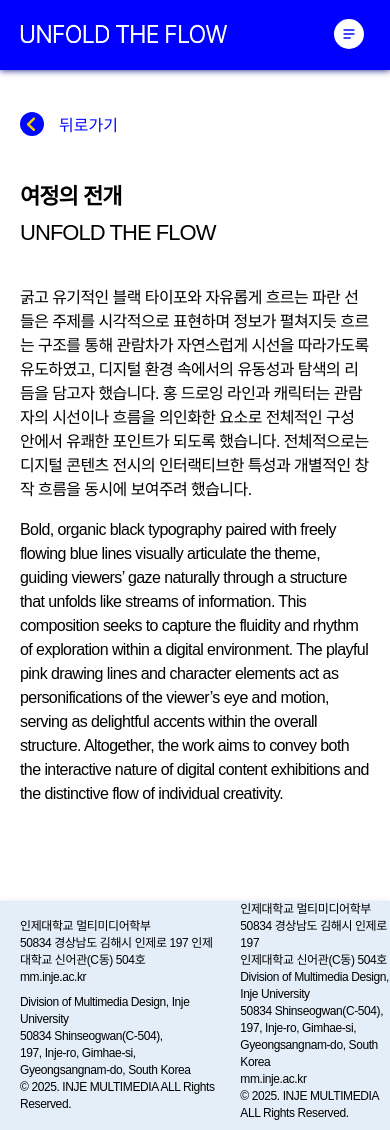
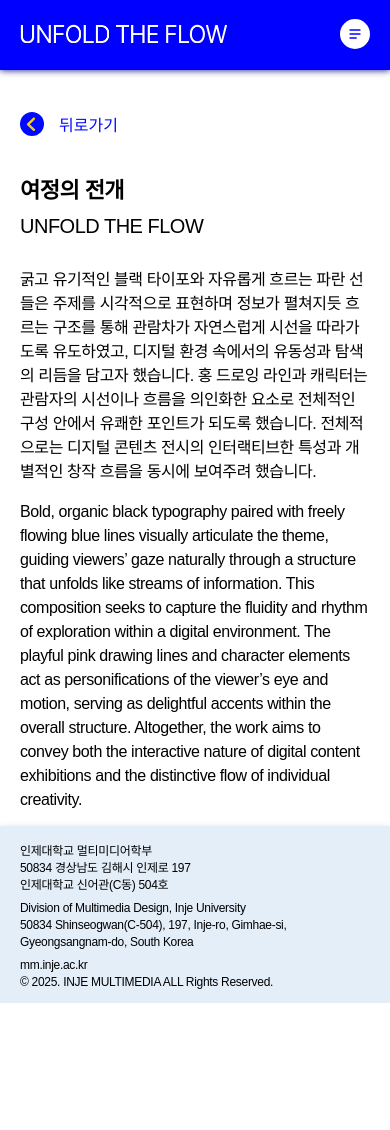
Before and after one commit to SEOJAE00/injemm2025, a React (Vite) app: page /about/unfoldtheflow in a window 390 px wide. After the commit the page ends 1003 px from the top, so only its background shows below. Built offline with nearby package versions, Linux system fonts and the light colour scheme; a web font is replaced by a local one.

Commit message:
최종수정 - 0828

```diff
--- a/src/css/About.css
+++ b/src/css/About.css
@@ -1,3 +1,8 @@
+/* 8/27
+- 어바웃 탭 갭 수정
+- 자간 수정 , 탭 활성화 폰트 굵기 수정
+( 탭 영역만 수정 )*/
+
 .about-page {
   background: #fff;
   box-sizing: border-box;
@@ -40,13 +45,17 @@
   flex-direction: column;
   justify-content: center;
   align-items: center;
-  gap: 3.647px;
+  gap: 4px;
   flex-shrink: 1;
   border-radius: 90px;
   background: #E4EEF9;
   cursor: pointer;
   user-select: none;
   transition: background-color 0.3s ease;
+  width: clamp(280px, 0vw, 286px);
+    height: 87px;
+    padding: 12.764px 21.882px;
+    min-width: 286px;
 }
 
 .tab-item.active {
@@ -56,6 +65,7 @@
 .tab-item.active .tab-title,
 .tab-item.active .tab-subtitle {
   color: #fff;
+  font-weight: 600;
 }
 
 .tab-title {
@@ -88,6 +98,7 @@
   font-size: 38px;
   font-weight: 600;
   letter-spacing: -0.95px;
+  line-height: 46px;
 }
 
 .text-wrapper-2 {
@@ -96,13 +107,15 @@
   font-weight: 400;
   letter-spacing: -0.95px;
   margin-top: 10px;
+  line-height: 46px;
 }
 
 .content-row {
   display: flex;
   gap: 40px;
   margin-top: 40px;
-  margin-bottom: 122px;
+  margin-bottom: 80px;
+  align-items: flex-start;
 }
 .content-row > div {
   flex: 1;
@@ -111,16 +124,17 @@
   display: flex;
   gap: 40px;
   margin-top: 40px;
-  margin-bottom: 122px;
+  margin-bottom: 59px;
+  align-items: flex-start;
 }
 .content-row-3 > div {
   flex: 1;
 }
 .content-row-vi {
   display: flex;
-  gap: 87px;
+  gap: 40px;
   margin-top: 40px;
-  margin-bottom: 122px;
+  margin-bottom: 49px;
 }
 
 .text-wrapper-body-left,
@@ -137,10 +151,12 @@
 
 .visualid_img {
   width: 100%;
-  max-width: 655px;
+  max-width: 700px;
   height: auto;
 }
-
+.vi-p {
+  margin-bottom: 34px;
+}
 /* -----------------------------------------------------------------
 반응형 시작
 -------------------------------------------------------------------*/
@@ -149,16 +165,9 @@
   max-width: 1200px;
   gap: 22px;
 }
-
-@media (max-width: 1920px) {
-  .tab-item {
-    width: clamp(280px, 0vw, 286px);
-    height: 87px;
-    padding: 12.764px 21.882px;
-    min-width: 286px;
-  }
+.text-wrapper-body-right {
+  margin-bottom: 0px;
 }
-
 .text-wrapper-body-left,
 .text-wrapper-body-right {
   font-size: 23px;
@@ -169,16 +178,18 @@
 .text-wrapper-2 {
   font-size: 38px;
 }
-
+.vi-p {
+  margin-bottom: 34px;
+}
 .visualid_img {
-  max-width: 655px;
+  max-width: 700px;
+  width: 100%;
   height: 100%;
 }
 
 .ab-con-body {
-  margin-top: 101px;
+  margin-top: 100px;
 }
-
 @media (max-width: 1300px) and (min-width: 1201px) {
   .tab-item {
     width: clamp(240px, 14vw, 286px);
@@ -199,22 +210,28 @@
     min-width: 208px;
     height: 63px;
     padding: 9px 16px;
+    gap: 3px;
   }
 
   .tab-title {
     font-size: 15px;
+    letter-spacing: -0.375px;
   }
   .tab-subtitle {
     font-size: 11px;
+    letter-spacing: -0.275px;
   }
   .text-wrapper-body-left,
   .text-wrapper-body-right {
-    font-size: 23px;
-    line-height: 32px;
+    font-size: 20px;
+    line-height: 30px;
+    letter-spacing: -0.5px;
   }
   .text-wrapper,
   .text-wrapper-2 {
     font-size: 30px;
+    line-height: 36px;
+    letter-spacing: -0.75px;
   }
   img.visualid_img {
     max-width: 520px;
@@ -226,7 +243,7 @@
     box-sizing: border-box;
     width: 100%;
     max-width: 1500px;
-    padding: 47px 60px 0px 60px;
+    padding: 48px 60px 0px 60px;
     margin: 0 auto;
     display: block;
     position: relative;
@@ -238,21 +255,19 @@
     display: flex;
     gap: 24px;
     margin-top: 40px;
-    margin-bottom: 79px;
+    margin-bottom: 80px;
   }
-   .content-row-3 {
-    display: flex;
-    gap: 24px;
-    margin-top: 40px;
-    margin-bottom: 79px;
-  }
+
   .content-row-vi {
     display: flex;
     gap: 40px;
     margin-top: 40px;
-    margin-bottom: 79px;
+    margin-bottom: 80px;
   }
   .text-wrapper-body-right {
+    margin-bottom: 0px;
+  }
+  .vi-p{
     margin-bottom: 24px;
   }
 }
@@ -277,7 +292,7 @@
     gap: 40px;
     margin-top: 40px;
     flex-wrap: wrap;
-    margin-bottom: 122px;
+    margin-bottom: 80px;
   }
   .text-wrapper-body-left,
   .text-wrapper-body-right {
@@ -287,6 +302,9 @@
     margin: 0;
   }
   .text-wrapper-body-right {
+    margin-bottom: 0px;
+  }
+  .vi-p{
     margin-bottom: 24px;
   }
   img.visualid_img {
@@ -312,13 +330,11 @@
     font-size: 30px;
   }
   .mobile-back-nav {
-    display: flex;
+    display: block;
     align-items: center;
     gap: 8px;
-    position: fixed;
-    top: 16px;
-    left: 16px;
     z-index: 1000;
+    margin: 58px 0;
   }
 
   .back-button {
@@ -331,10 +347,8 @@
     font-weight: 300;
     font-size: 20px;
     color: #0009ff;
-    height: 24px;
     flex-shrink: 0;
     top: 138px;
-    position: fixed;
     left: 40px;
     transition: top 0.3s ease;
   }
@@ -359,7 +373,7 @@
     padding: 0px 40px;
   }
   .ab-con-body {
-    margin-top: 156px;
+    margin-top: 0px;
   }
 }
 
@@ -373,15 +387,29 @@
   .text-wrapper-body-right {
     margin-bottom: 16px;
   }
-  .text-wrapper,
-  .text-wrapper-2 {
+  .text-wrapper {
     font-size: 22px;
+    letter-spacing: -0.55px;
+    line-height: 26px;
   }
+    .text-wrapper-2 {
+      font-size: 20px;
+      line-height: 24px;
+      letter-spacing: -0.5px;
+    }
   .about-page {
     width: 100%;
     padding: 0 20px;
     margin: 0px;
   }
+  .mobile-back-nav {
+    display: block;
+    align-items: center;
+    gap: 8px;
+    z-index: 1000;
+    margin: 42px 0;
+  }
+
   .back-button svg {
     width: 24px;
     height: 24px;
@@ -392,7 +420,7 @@
     font-size: 16px;
   }
   .ab-con-body {
-    margin-top: 108px;
+    margin-top: 0px
   }
   .content-row {
     display: flex;
@@ -415,20 +443,7 @@
 }
 
 /* 기본 레이아웃 */
-.content-row {
-  display: flex;
-  gap: 44px;
-  margin-top: 40px;
-  margin-bottom: 122px;
-  align-items: flex-start;
-}
-.content-row-3 {
-  display: flex;
-  gap: 44px;
-  margin-top: 40px;
-  margin-bottom: 122px;
-  align-items: flex-start;
-}
+
 
 /* 테이블 컨테이너 */
 .committee-table {
@@ -436,7 +451,7 @@
     flex-direction: column;
     gap: 10px;
     width: 100%;
-    max-width: 698px; /* 고정 제한 제거 */
+    max-width: 700px; /* 고정 제한 제거 */
     flex: 1; /* 반반 중 왼쪽 */
 }
 
@@ -463,25 +478,29 @@
   overflow: hidden;
   text-overflow: ellipsis;
   font-size: 20px;
+  line-height: 24px;
+  letter-spacing: -0.5px;
 }
 
 /* 팀원 */
 .team-members {
   flex: 1;
   text-align: left;
-  padding-left: 70px;
+  padding-left: 90px;
   padding-right: 20px;
   font-weight: 400;
   white-space: nowrap;
   overflow: hidden;
   text-overflow: ellipsis;
   font-size: 20px;
+  letter-spacing: -0.5px;
+  line-height: 24px;
 }
 
 /* 오른쪽 설명 */
 .ab-right {
   flex: 1;
-  max-width: 655px;
+  max-width: 700px;
 }
 
 .text-wrapper-body-right {
@@ -489,7 +508,7 @@
   font-weight: 400;
   line-height: 32px;
   letter-spacing: -0.575px;
-  margin-bottom: 34px;
+
 }
 
 /* --- 1920px 이상 --- */
@@ -502,13 +521,21 @@
 /* --- 1200px 이하 --- */
 @media (max-width: 1200px) {
   .content-row {
-    gap: 24px;
-    margin-bottom: 79px;
+    gap: 40px;
+    margin-bottom: 80px;
 
   }
+  .committee-table {
+    display: flex;
+    flex-direction: column;
+    gap: 10px;
+    width: 100%;
+    max-width: 520px; /* 고정 제한 제거 */
+    flex: 1; /* 반반 중 왼쪽 */
+}
   .content-row-3 {
-    gap: 24px;
-    margin-bottom: 79px;
+    gap: 40px;
+    margin-bottom: 80px;
 
   }
   .committee-row {
@@ -518,7 +545,7 @@
   .text-wrapper-body-right {
     font-size: 20px;
     line-height: 30px;
-    margin-bottom: 24px;
+    letter-spacing: -0.5px;
   }
   .team-name {
     flex: 0 0 200px;
@@ -535,7 +562,7 @@
   .team-members {
     flex: 1;
     text-align: left;
-    padding-left:0px;
+    padding-left:18px;
     font-weight: 400;
     white-space: nowrap;
     overflow: hidden;
@@ -563,6 +590,9 @@
     width: 100%;
     max-width: 1000px;
 }
+.team-members {
+  padding-left: 115px;
+}
 }
 
 /* --- 768px 이하 --- */
@@ -570,12 +600,12 @@
   .content-row {
     flex-direction: column-reverse;
     gap: 24px;
-    margin-bottom: 79px;
+    margin-bottom: 80px;
   }
   .content-row-3 {
     flex-direction: column;
     gap: 24px;
-    margin-bottom: 79px;
+    margin-bottom: 80px;
   }
   .committee-table {
     max-width: 1000px;
@@ -597,16 +627,18 @@
     text-overflow: ellipsis;
     /* font-size: 16px; */
     font-size: 16px;
+    letter-spacing: -0.4px;
 }
   .team-members {
     flex: 1;
     text-align: left;
-    padding-left:0px;
+    padding-left:115px;
     font-weight: 400;
     white-space: nowrap;
     overflow: hidden;
     text-overflow: ellipsis;
     font-size: clamp(16px, 1vw, 16px);
+    letter-spacing: -0.4px;
 }
   .ab-right {
     max-width: 100%;
@@ -640,11 +672,13 @@
     line-height: 24px;
     flex: 0;
     padding-left: 20px;
+    letter-spacing: -0.4px;
   }
   .text-wrapper-body-right {
     font-size: 16px;
     line-height: 24px;
     margin-bottom: 16px;
+    letter-spacing: -0.4px;
   }
 
 }
@@ -652,43 +686,53 @@
 @media (max-width: 390px) {
   .content-row {
     flex-direction: column-reverse;
-    gap: 16px;
-    margin-bottom: 79px;
+    gap: 30px;
+    margin-bottom: 14px;
   }
   .content-row-3 {
     flex-direction: column;
     gap: 16px;
-    margin-bottom: 79px;
+    margin-bottom: 14px;
   }
   .committee-table{
     gap: 16px;
   }
   .committee-table{
-    margin-top: 14px;
+    margin-top: 0px;
   }
   .committee-row {
     flex-direction: column;
     align-items: flex-start;
-    padding: 14px 0px;
+    padding: 16px 20px;
     height: auto;
   }
   .team-name {
     font-size: 20px;
-    margin-bottom: 4px;
-    line-height: 30px;
+    margin-bottom: 10px;
+    line-height: 24px;
     flex: 0;
-    padding-left: 20px;
+    padding-left: 0px;
+    letter-spacing: -0.5px;
   }
   .team-members {
     font-size: 16px;
     padding-left: 0;
-    line-height: 24px;
+    line-height: 19px;
     flex: 0;
-    padding-left: 20px;
+    padding-left: 0px;
+    letter-spacing: -0.4px;
   }
   .text-wrapper-body-right {
     font-size: 16px;
     line-height: 24px;
+    margin-bottom: 0px;
+    letter-spacing: -0.4px;
+  }
+  .text-wrapper-body-left{
+
+  letter-spacing: -0.4px;
+  }
+  .vi-p{
     margin-bottom: 16px;
   }
 }
--- a/src/css/Footer.css
+++ b/src/css/Footer.css
@@ -4,6 +4,9 @@
   box-shadow: 0 0 5px 0 rgba(0, 4, 125, 0.1);
   display: flex;
   justify-content: center;
+}
+.f-p-390 {
+  display: none;
 }
 
 .inje-footer-group {
@@ -13,8 +16,12 @@
   justify-content: flex-start;
   align-items: center;
   padding: 24px 60px;
-  gap: 22%;
+  gap: 38px;
 }
+.inje-footer-group-390 {
+ display: none;
+}
+
 
 .inje-footer-group-p-left,
 .inje-footer-group-p-right {
@@ -26,31 +33,79 @@
   letter-spacing: -0.4px;
   margin: 0;
   text-align: left;
+  width: 100%;
+  max-width: 700px;
 }
+
 
 /* ===== 1200px 이하 ===== */
 @media (max-width: 1200px) {
   .inje-footer-group {
     padding: 24px 60px;
-    gap: 18%;
+    gap: 68px;
   }
-  .inje-footer-group-p-left,
+  .inje-footer-group-p-left {
+    font-size: 16px;
+    line-height: 24px;
+    letter-spacing: -0.4px;
+    width: 100%;
+    max-width: 414px;
+
+  }
   .inje-footer-group-p-right {
     font-size: 16px;
     line-height: 24px;
+    letter-spacing: -0.4px;
   }
+
+}
+@media (max-width: 855px) {
+  .inje-footer-group {
+    padding: 24px 60px;
+    gap: 10px;
+  }
+  .inje-footer-group-p-left {
+    font-size: 16px;
+    line-height: 24px;
+    letter-spacing: -0.4px;
+    width: 100%;
+    max-width: 414px;
+
+  }
+  .inje-footer-group-p-right {
+    font-size: 16px;
+    line-height: 24px;
+    letter-spacing: -0.4px;
+  }
+
 }
 
 /* ===== 768px 이하 ===== */
 @media (max-width: 768px) {
   .inje-footer-group {
     padding: 14px 40px;
-    gap: 12%;
+    gap: 181px;
   }
-  .inje-footer-group-p-left,
-  .inje-footer-group-p-right {
+  .inje-footer-group-p-left {
     font-size: 13px;
     line-height: 18px;
+    width: 100%;
+    max-width: 179px;
+    letter-spacing: -0.325px;
+  }
+   .inje-footer-group-p-right {
+    font-size: 13px;
+    line-height: 18px;
+    letter-spacing: -0.325px;
+  }
+   .f-p-390 {
+  display: block;
+   }
+}
+@media (max-width: 720px) {
+  .inje-footer-group {
+    padding: 14px 40px;
+    gap: 100px;
   }
 }
 /* ===== 390px 이하 ===== */
@@ -58,13 +113,14 @@
   .inje-footer-group {
     flex-direction: column;
     align-items: flex-start;
-    gap: 8px;
+    gap: 6px;
     padding: 14px 40px;
   }
   .inje-footer-group-p-left,
   .inje-footer-group-p-right {
     font-size: 12px;
     line-height: 17px;
+    letter-spacing: -0.3px;
   }
 }
 /* ===== 390px 이하 ===== */
@@ -72,12 +128,38 @@
   .inje-footer-group {
     flex-direction: column;
     align-items: flex-start;
-    gap: 8px;
-    padding: 17px 20px;
+    gap: 6px;
+    padding: 17px 20px 14px 20px;
+    display: none;
   }
   .inje-footer-group-p-left,
   .inje-footer-group-p-right {
     font-size: 12px;
     line-height: 17px;
+    letter-spacing: -0.3px;
   }
 }
+
+@media (max-width: 390px) {
+  .inje-footer-group-390 {
+    flex-direction: column;
+    align-items: flex-start;
+    gap: 6px;
+   padding: 17px 20px 12px 20px;
+    display: flex;
+  justify-content: flex-start;
+  }
+  .inje-footer-group-p-left,
+  .inje-footer-group-p-right {
+    font-size: 12px;
+    line-height: 17px;
+    letter-spacing: -0.3px;
+    font-weight: 300;
+  }
+  .f-p-390 {
+  display: block;
+}
+.inje-footer {
+  display: block;
+}
+}
--- a/src/css/Header.css
+++ b/src/css/Header.css
@@ -126,6 +126,7 @@
   }
   .burger-btn {
     display: block !important;
+    padding: 0px;
   }
 }
 
@@ -139,7 +140,7 @@
   width: 100%;
   height: 100%;
   background: rgba(0,0,0,0.7);
-  z-index: 900;
+  z-index: 1000;
 }
 
 .mobile-menu {
@@ -153,7 +154,7 @@
   height: 100%;
   background-color: #0009ff;
   z-index: 1000;
-  padding: 20px;
+
   box-sizing: border-box;
   transition: right 0.3s ease;
 }
@@ -165,8 +166,9 @@
 .main-menu-ul {
   list-style: none;
   padding: 0;
-  margin: 360px 0px 0px 0px;
+  margin: 360px auto 0px auto;
   text-align: center;
+  display:block;
 }
 
 .mobile-main-link {
@@ -184,13 +186,16 @@
   text-align: center;
   margin: 0 0 50px 0; /* ← 버튼 간격은 항상 50px 유지 */
   letter-spacing: -0.8px;
+  padding: 0px;
 }
 .mobile-main-link.active {
+    font-weight: 600;
   background-color: #ffd000;
   color: #0009ff;
   margin-bottom: 34px;  /* ← 원래 간격 유지 (34px → 50px) */
   padding: 4px 22px;
-  margin-top: -4px;   /* ← 주황 배경이 위아래로 4px 확장되면서 시각적으로 46px처럼 보임 */
+  margin-top: -4px;
+  line-height: 37px;/* ← 주황 배경이 위아래로 4px 확장되면서 시각적으로 46px처럼 보임 */
 }
 
 
@@ -242,15 +247,19 @@
   .burger-btn svg { width: 30px; height: 30px; }
   .close-btn { padding: 20px 20px 0 0; }
   .close-btn svg { width: 30px; }
-  .mobile-main-link { margin-bottom: 40px; }
-  .mobile-main-link.active { margin-bottom: 36px; }
+  .mobile-main-link { margin-bottom: 50px; }
+  .mobile-main-link.active { margin-bottom: 36px;margin-top: -4px; }
   .sub-menu li { margin-bottom: 20px; }
   ul.sub-menu { margin-bottom: 34px; }
   .main-menu-ul {
   list-style: none;
   padding: 0;
-  margin: 270px 0px 0px 0px;
+  margin: 270px auto 0px auto;
   text-align: center;
+  display: block
+}
+.mobile-menu {
+  width: 75%;
 }
 }
 
--- a/src/css/Home.css
+++ b/src/css/Home.css
@@ -59,9 +59,10 @@ main {
     padding: 0 60px;
   }
   .sub-title {
-    margin: 543px 0px 0 0;
+    margin: 534px 0px 0 0;
     font-size: 44px;
     letter-spacing: -0.025em;
+    line-height: 53px;
   }
   .description {
     margin: 80px 0px 0 0;
```
Also changed, not shown: src/css/Designer.css (+28 -16 lines), src/css/DesignerDetail.css (+207 -24 lines).
